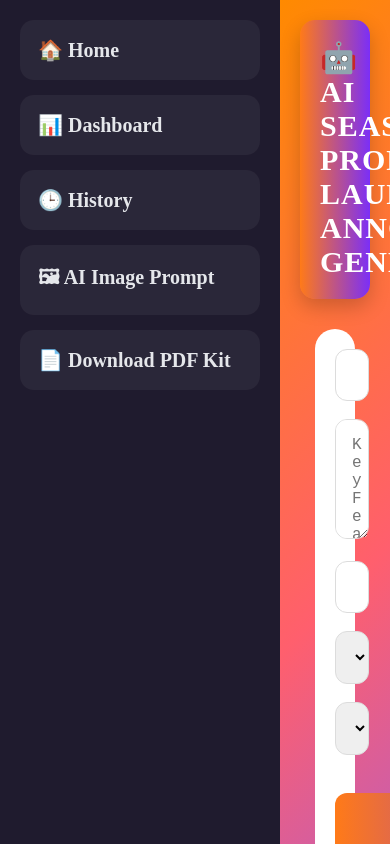
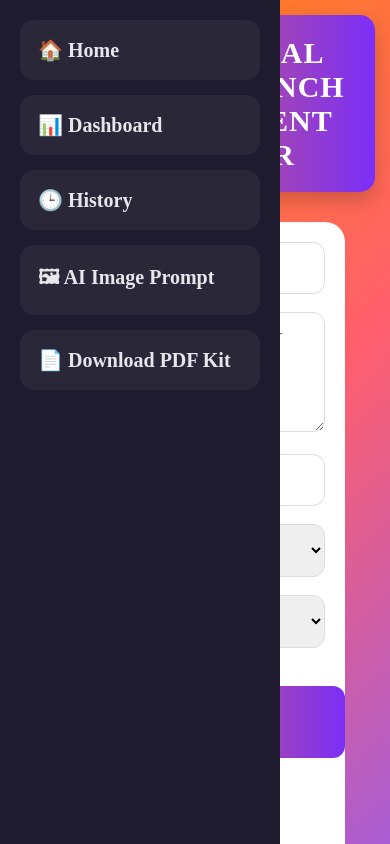
Before and after one commit to shashivadana53-stack/ai-product-launch-generator, a React (Vite) app: page / in a window 390 px wide. Shown: the top 844 px of the page. Built offline with nearby package versions, Linux system fonts and the light colour scheme.

Commit message:
Fix responsive layout for mobile

```diff
--- a/src/App.css
+++ b/src/App.css
@@ -10,3 +10,29 @@ body,
 * {
   box-sizing: border-box;
 }
+.app {
+  display: flex;
+}
+
+.main-content {
+  margin-left: 280px;
+  width: calc(100% - 280px);
+  min-height: 100vh;
+  padding: 20px;
+  background: linear-gradient(135deg,#ff8a00,#ff5f6d,#8b5cf6);
+  box-sizing: border-box;
+  overflow-x: hidden;
+  flex: 1;
+}
+
+@media (max-width: 768px) {
+  .app {
+    flex-direction: column;
+  }
+
+  .main-content {
+    margin-left: 0;
+    width: 100%;
+    padding: 15px;
+  }
+}
--- a/src/App.jsx
+++ b/src/App.jsx
@@ -12,21 +12,11 @@ import ExportDOCXPage from "./pages/ExportDOCXPage";
 function App() {
   return (
     <BrowserRouter>
-      <div style={{ display: "flex" }}>
+      <div className="app">
+
         <Sidebar />
 
-        <div
-          style={{
-            marginLeft: "280px",
-            width: "calc(100% - 280px)",
-            minHeight: "100vh",
-            padding: "20px",
-            background: "linear-gradient(135deg,#ff8a00,#ff5f6d,#8b5cf6)",
-            boxSizing: "border-box",
-            overflowX: "hidden",
-            flex: 1,
-          }}
-        >
+        <div className="main-content">
           <Routes>
             <Route path="/" element={<Home />} />
 
--- a/src/styles/Sidebar.css
+++ b/src/styles/Sidebar.css
@@ -65,3 +65,12 @@
 
   color: white;
 }
+@media (max-width:768px){
+
+.main-content{
+    margin-left:0;
+    width:100%;
+    padding:15px;
+}
+
+}
```
